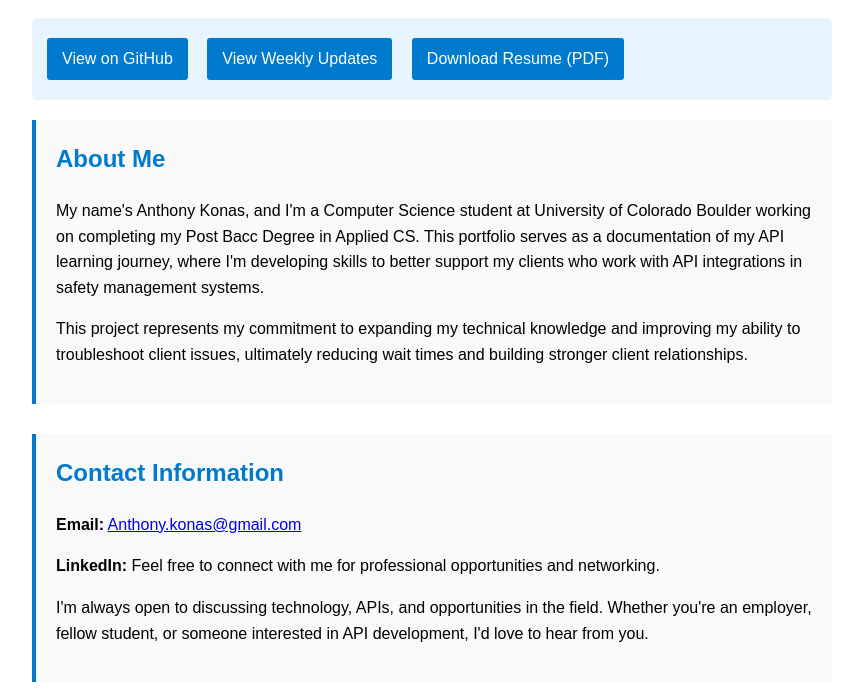
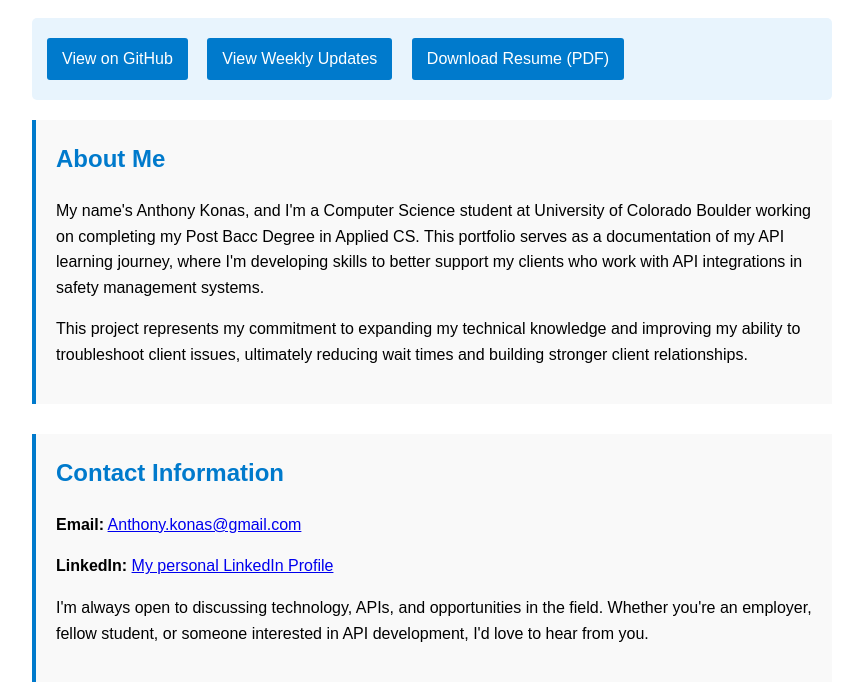
Before and after one commit to AnthonyK47/AkonAPI, a plain HTML site: page index.html in a window 1280 px wide. Shown: the part 108-800 px from the top of the page, without its empty margins (208-1071 px from the left). Drawn offline with Linux system fonts and the light colour scheme.

Commit message:
Add LinkedIn link

```diff
--- a/index.html
+++ b/index.html
@@ -69,7 +69,7 @@
     <div class="section">
         <h2>Contact Information</h2>
         <p><strong>Email:</strong> <a href="mailto:Anthony.konas@gmail.com">Anthony.konas@gmail.com</a></p>
-        <p><strong>LinkedIn:</strong> Feel free to connect with me for professional opportunities and networking.</p>
+        <p><strong>LinkedIn:</strong> <a href= "www.linkedin.com/in/anthony-konas"> My personal LinkedIn Profile</a></p>
         <p>I'm always open to discussing technology, APIs, and opportunities in the field. Whether you're an employer, fellow student, or someone interested in API development, I'd love to hear from you.</p>
     </div>
 
```
